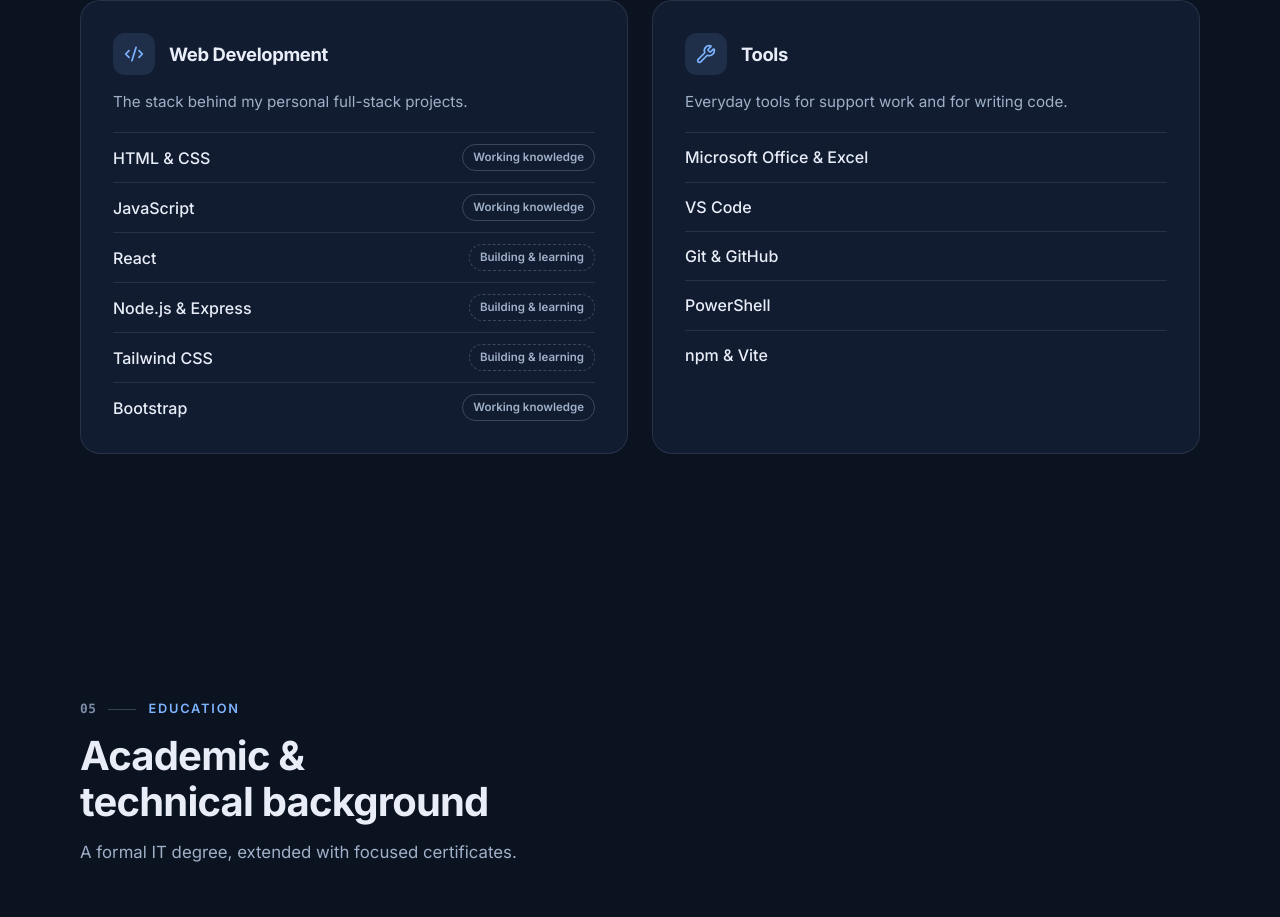
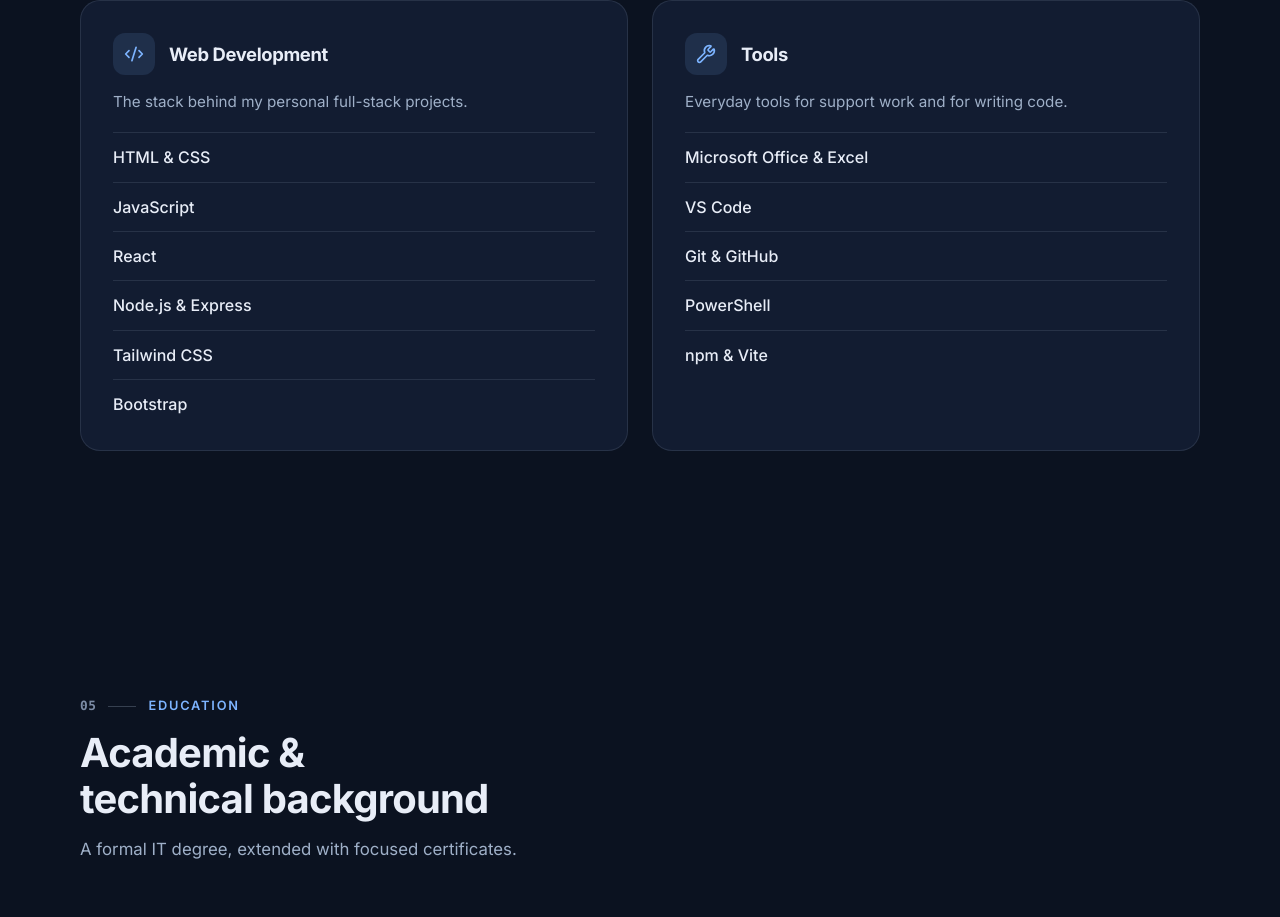
Before and after one commit to AhmedMohammed-IT/ahmed-portfolio, a React (Vite) app: page / in a window 1280 px wide. Shown: the part 5117-6034 px from the top of the page. Built offline with nearby package versions, Linux system fonts and the light colour scheme.

Commit message:
Remove level badges from Web Development skills (English)

```diff
--- a/src/data/en/skills.js
+++ b/src/data/en/skills.js
@@ -37,12 +37,12 @@ export const skillGroups = [
     title: 'Web Development',
     blurb: 'The stack behind my personal full-stack projects.',
     items: [
-      { name: 'HTML & CSS', level: 'working' },
-      { name: 'JavaScript', level: 'working' },
-      { name: 'React', level: 'building' },
-      { name: 'Node.js & Express', level: 'building' },
-      { name: 'Tailwind CSS', level: 'building' },
-      { name: 'Bootstrap', level: 'working' },
+      { name: 'HTML & CSS' },
+      { name: 'JavaScript' },
+      { name: 'React' },
+      { name: 'Node.js & Express' },
+      { name: 'Tailwind CSS' },
+      { name: 'Bootstrap' },
     ],
   },
   {
```
